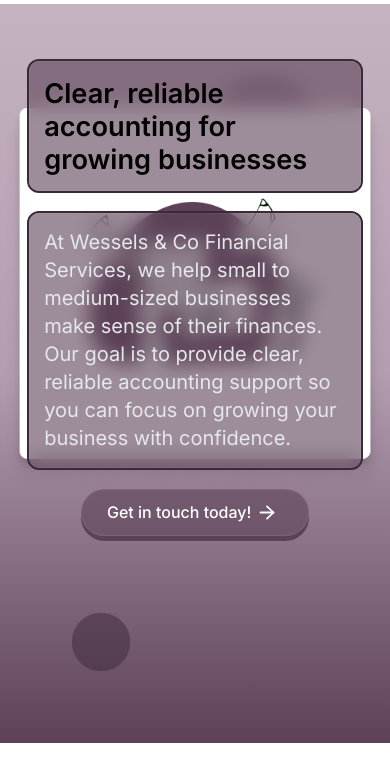
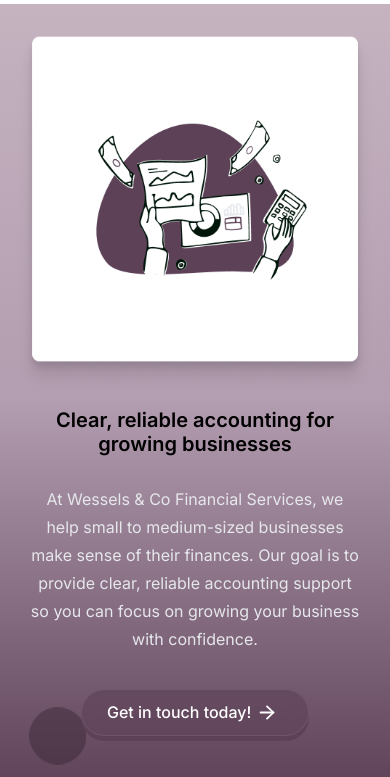
Before and after one commit to prodworkspace98-hub/Wessels-Co, a plain HTML site: page index.html in a window 390 px wide. Shown: the part 60-837 px from the top of the page. Drawn offline with Linux system fonts and the light colour scheme.

Commit message:
--[FIX] mobile design

```diff
--- a/styles/style.css
+++ b/styles/style.css
@@ -1029,8 +1029,7 @@
 
   .resp-grid>img {
     height: auto;
-    position: absolute;
-    z-index: 1;
+    margin-block-start: 2rem;
   }
 
   .mb-nav {
@@ -1122,17 +1121,39 @@
     max-width: 100%;
     align-items: center;
     z-index: 10;
+    order: 2;
+    padding-block-start: 0;
   }
 
   .text-content h1,
   .text-content p {
     padding: 2rem;
-    border-radius: 10px;
-    border: 3px solid var(--color-secondary);
-    outline: 2px solid var(--color-primary-dark);
-    background: rgba(93, 65, 87, 0.6);
-    backdrop-filter: blur(10px);
-    border: 1px solid rgba(255, 255, 255, 0.05);
+    text-align: center;
+    padding-inline: 0;
+  }
+
+  .text-content h1 {
+    order: 1;
+  }
+
+  .text-content p {
+    order: 2;
+    margin-block-start: 0;
+    font-size: var(--fs-Normal-16);
+  }
+
+  .Header-Section::after,
+  .Header-Section::before {
+    left: 4rem;
+    bottom: 4rem;
+  }
+
+  .Header-Section::before {
+    z-index: -1;
+  }
+
+  .text-content .flex-row {
+    order: 3;
   }
 
   .text-content {
@@ -1141,7 +1162,7 @@
 
   .text-content h1,
   .text-content .Sub-heading {
-    font-size: calc(var(--fs-Large-20) + 1rem);
+    font-size: var(--fs-Large-20);
   }
 
   #contact .heading,
```
